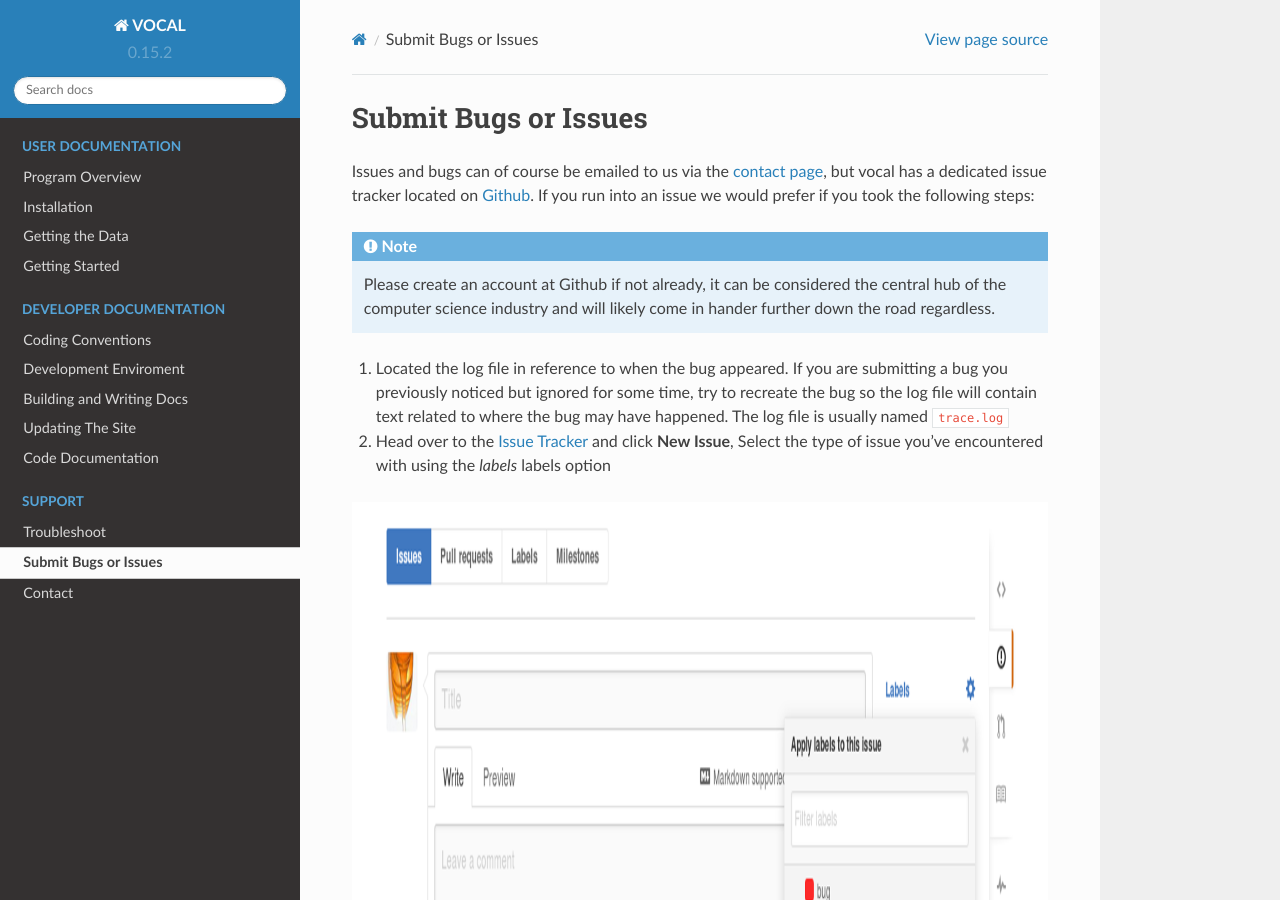
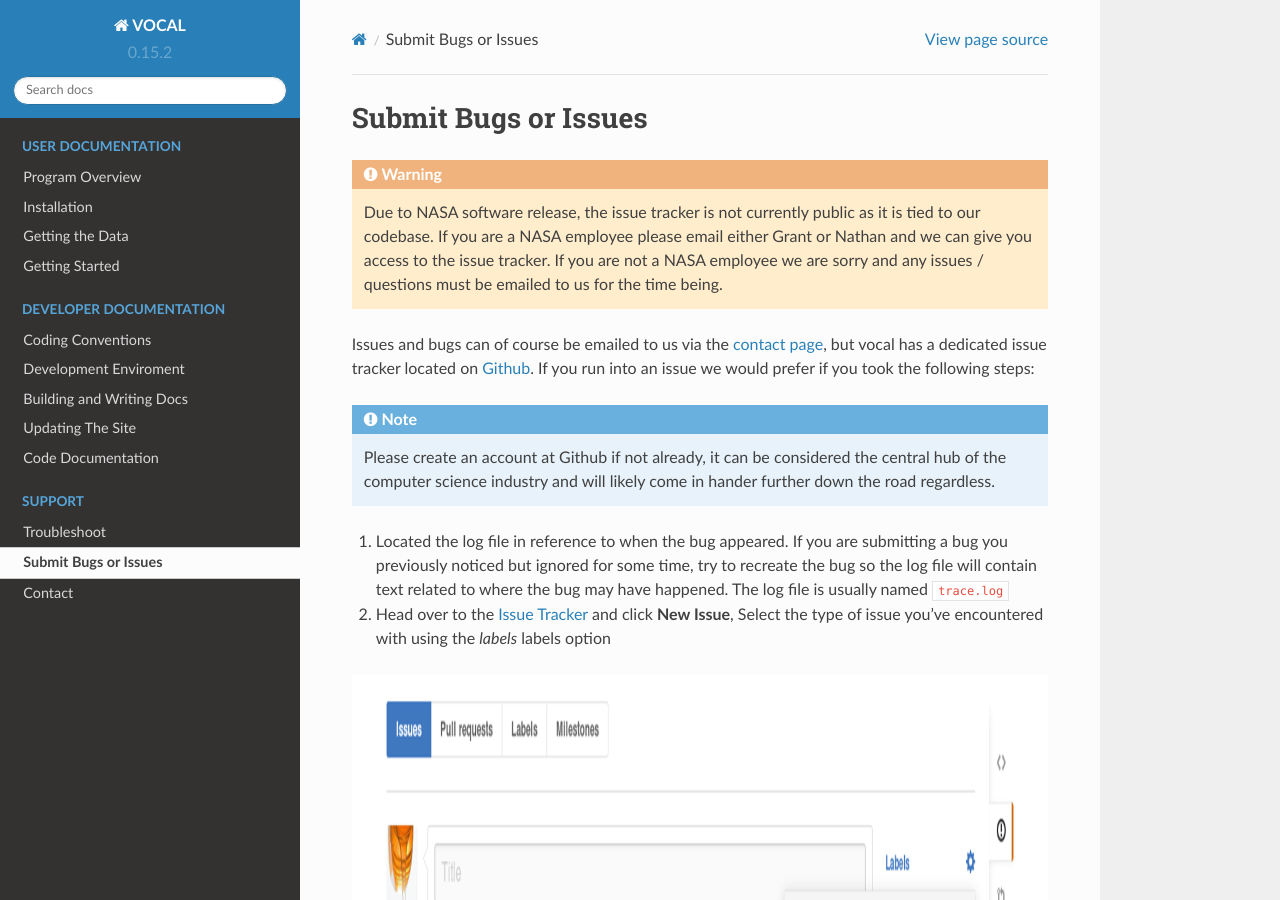
Before and after one commit to NASA-DEVELOP/VOCAL, a Sphinx documentation site: the page built from docs/source/trouble/issuetracker.rst, in a window 1280 px wide and 900 px high. Built offline with Sphinx 7.4.7 and the Read the Docs theme 2.0.0, drawn with Linux system fonts in a browser that asks for light colours.

Commit message:
updated tutorial and bug tracker docs

```diff
--- a/docs/source/overview.rst
+++ b/docs/source/overview.rst
@@ -8,7 +8,7 @@
 Background
 ----------------------------------------
 
-The CALISPO satellite (Cloud-Aerosol Lidar and Infrafred Pathfinder Satellite Observation) is a NASA
+The CALISPO satellite (Cloud-Aerosol Lidar and Infrared Pathfinder Satellite Observation) is a NASA
 earth observation that analyzes aerosol particles suspended in the Earth's atmosphere. Researchers use
 CALIPSO data to track the aerosol's global distribution, dispersion and source. However, researchers
 have a hard time tracking specific airborne objects as the current visualization tool that reads CALIPSO
--- a/docs/source/trouble/faq.rst
+++ b/docs/source/trouble/faq.rst
@@ -16,8 +16,8 @@
 
   If that is not the case, for Linux users try running ``sudo apt-get install python-imaging-tk`` . Windows users need to take a couple extra steps
 
-  * Remove any related packages on conda, ``conda remove PIL`` or ``conda remove Pilow``
-  * Install ``PIL`` from `here`_ , ``PIL-1.1.7.win32-py2.7.exe``
+  * Remove any related packages on conda, ``conda remove PIL`` or ``conda remove pillow``
+  * Install ``PIL`` from `here`_ , ``PIL-1.1.7.win32-py2.7.exe``. Ensure you install to `Lib/site-packages`
 
 ::
 
--- a/docs/source/trouble/issuetracker.rst
+++ b/docs/source/trouble/issuetracker.rst
@@ -1,5 +1,12 @@
 Submit Bugs or Issues
 ==============================
+
+.. warning::
+
+   Due to NASA software release, the issue tracker is not currently public as it is tied to our codebase.
+   If you are a NASA employee please email either Grant or Nathan and we can give you access to the issue
+   tracker. If you are not a NASA employee we are sorry and any issues / questions must be emailed to us
+   for the time being.
 
 Issues and bugs can of course be emailed to us via the :doc:`contact page </trouble/contact>`, but vocal has a dedicated issue tracker located on `Github`_. If you run into an issue we would prefer if you took the following steps:
 
--- a/docs/source/tutorial.rst
+++ b/docs/source/tutorial.rst
@@ -36,6 +36,7 @@
   depolarized.
 * |step| Specify the range of time to plot to, from ``x`` to ``y``. Default is ``x`` + 1000 if no ``y``, and
   0 - 1000 if neither ``x`` nor ``y``
+* |salt| Specify the range of altitude to plot to, from ``x`` to ``y``. Default is 0 to 20
 * |fren| Visualize the data given the conditions entered into **step** and **backscattered/depolarized**
 
 -----------
```
Also changed, not shown: other parts of docs/source/tutorial.rst (+1 -0 lines), docs/source/_static/db_searched.png, docs/source/_static/db_shape_imported.png, docs/source/_static/db_window.png, docs/source/_static/extract_button.png, docs/source/_static/load_hdf.png, docs/source/_static/startup.png, docs/source/_static/to_be_exported.png, 2 other files.
